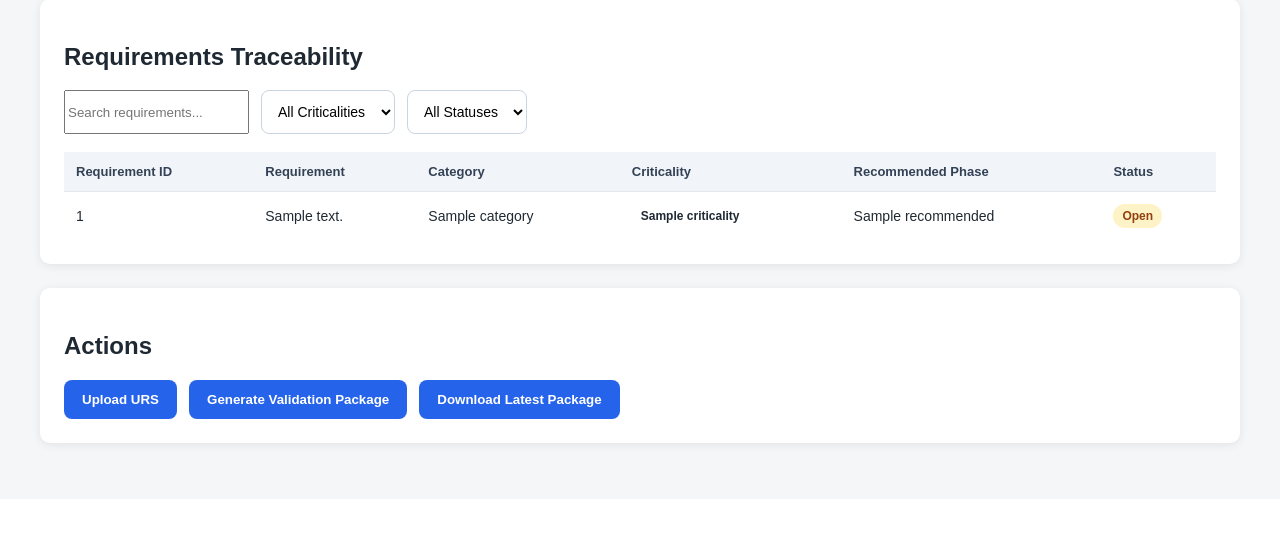
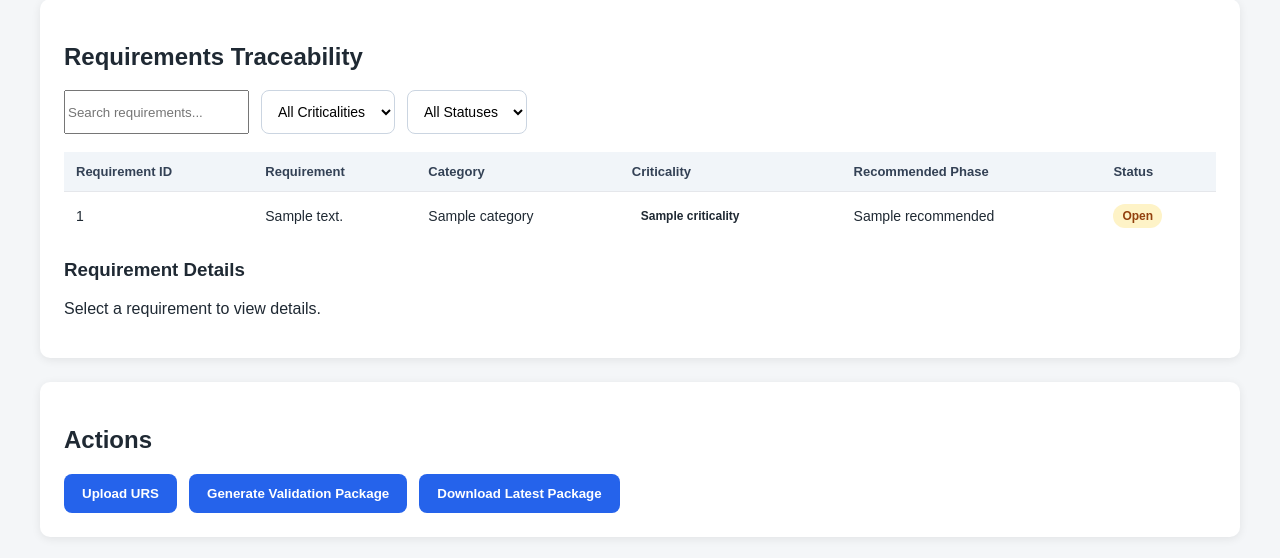
Before and after one commit to gjoanis/CQVIP, a FastAPI app: template web/templates/index.html in a window 1280 px wide. Shown: the part 819-1377 px from the top of the page. Before the commit the page ends 1270 px from the top, so only its background shows below. Run offline with FastAPI, Linux system fonts and the light colour scheme; the template is opened without the code that fills it: most values are stand-ins (such as "Sample title", 1, 10 or a date in 2020).

Commit message:
Initial CQVIP working prototype

```diff
--- a/web/templates/index.html
+++ b/web/templates/index.html
@@ -1,4 +1,3 @@
-
 <!DOCTYPE html>
 <html lang="en">
 
@@ -18,7 +17,6 @@
 <div class="container">
 
     <div class="card-grid">
-
         <div class="card">
             <h3>Total Requirements</h3>
             <p>{{ dashboard.total_requirements }}</p>
@@ -45,12 +43,10 @@
             <p style="font-size:18px;">CQVIP Demonstration</p>
         </div>
 
-
         <div class="card">
             <h3>Asset</h3>
             <p style="font-size:18px;">Decontamination Washer</p>
         </div>
-
     </div>
 
     <div class="section">
@@ -120,7 +116,15 @@
 
             <tbody>
                 {% for requirement in dashboard.requirements %}
-                    <tr>
+                    <tr
+                        data-id="{{ requirement.req_id }}"
+                        data-text="{{ requirement.text }}"
+                        data-category="{{ requirement.category }}"
+                        data-criticality="{{ requirement.criticality }}"
+                        data-phase="{{ requirement.recommended }}"
+                        data-status="{{ 'Verified' if requirement.verified else 'Open' }}"
+                        onclick="showRequirementDetails(this)"
+                    >
                         <td>{{ requirement.req_id }}</td>
                         <td>{{ requirement.text }}</td>
                         <td>{{ requirement.category }}</td>
@@ -148,6 +152,11 @@
                 {% endfor %}
             </tbody>
         </table>
+
+        <div id="requirementDetails" class="requirement-details">
+            <h3>Requirement Details</h3>
+            <p>Select a requirement to view details.</p>
+        </div>
     </div>
 
     <div class="section">
@@ -170,7 +179,6 @@
 
 </div>
 
-
 <script>
 function filterRequirements() {
     let searchInput = document.getElementById("requirementSearch").value.toLowerCase();
@@ -187,12 +195,21 @@ function filterRequirements() {
         let matchesCriticality = criticalityFilter === "" || rowText.includes(criticalityFilter);
         let matchesStatus = statusFilter === "" || rowText.includes(statusFilter);
 
-        if (matchesSearch && matchesCriticality && matchesStatus) {
-            rows[i].style.display = "";
-        } else {
-            rows[i].style.display = "none";
+        rows[i].style.display = matchesSearch && matchesCriticality && matchesStatus ? "" : "none";
     }
 }
+
+function showRequirementDetails(row) {
+    let details = document.getElementById("requirementDetails");
+
+    details.innerHTML = `
+        <h3>${row.dataset.id}</h3>
+        <p><strong>Requirement:</strong> ${row.dataset.text}</p>
+        <p><strong>Category:</strong> ${row.dataset.category}</p>
+        <p><strong>Criticality:</strong> ${row.dataset.criticality}</p>
+        <p><strong>Recommended Phase:</strong> ${row.dataset.phase}</p>
+        <p><strong>Status:</strong> ${row.dataset.status}</p>
+    `;
 }
 </script>
 
```
Lines whose indentation alone changed are shown as unchanged.
